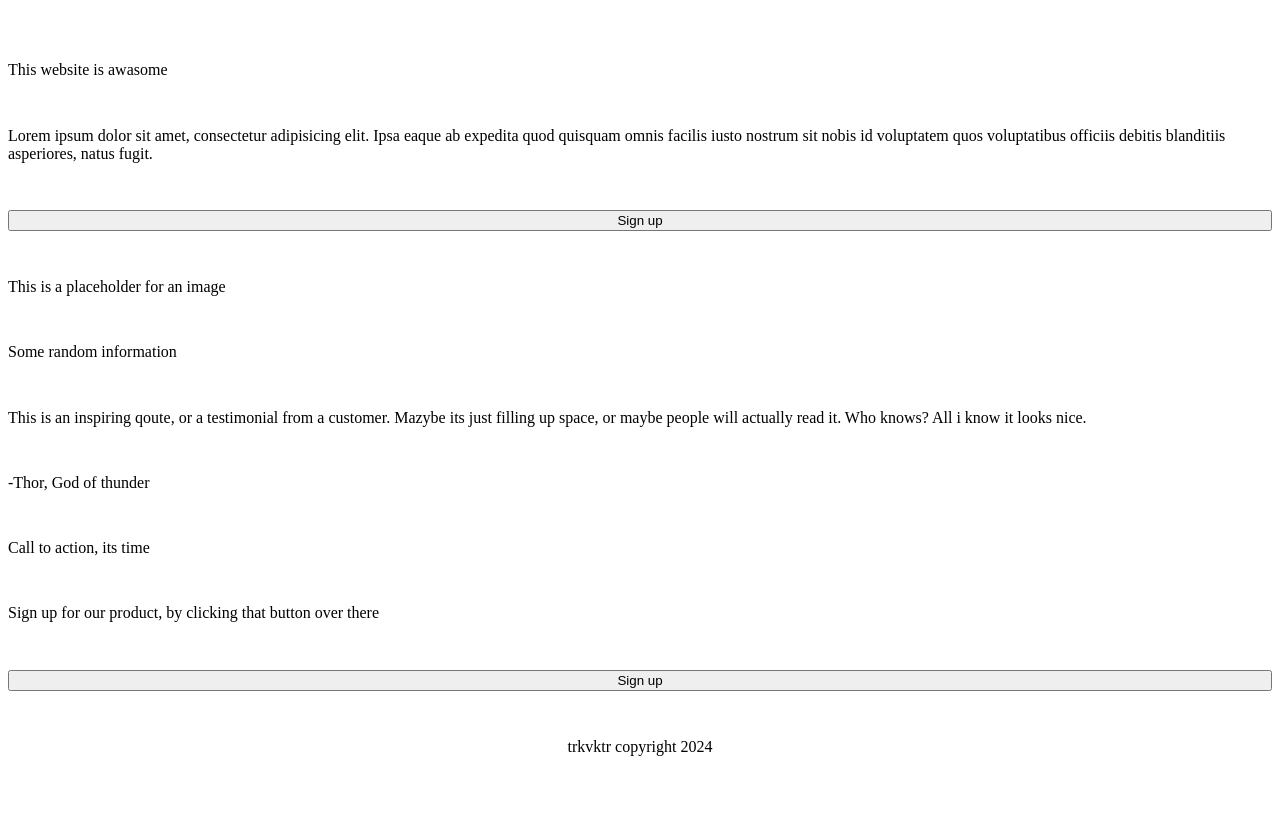
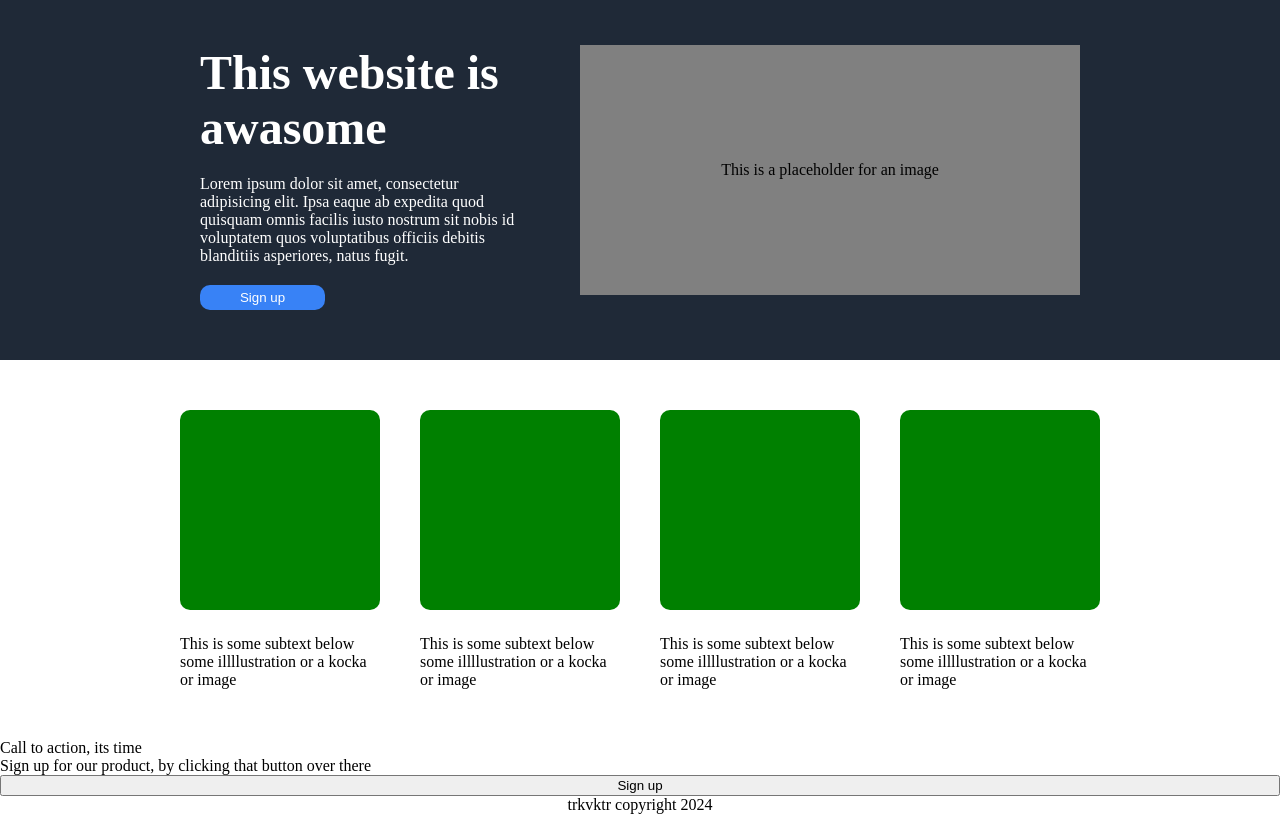
Before and after one commit to trkvktr/Landing-Page-trkvktr, a plain HTML site: page index.html in a window 1280 px wide. Shown: the part 52-866 px from the top of the page. Before the commit the page ends 816 px from the top, so only its background shows below. Drawn offline with Linux system fonts and the light colour scheme.

Commit message:
Html and css till the picture container\

```diff
--- a/index.html
+++ b/index.html
@@ -18,20 +18,42 @@
         </ul>
     </div>
 
-    <div>This website is awasome</div>
-    <div>Lorem ipsum dolor sit amet, consectetur adipisicing elit. Ipsa eaque ab expedita quod quisquam omnis facilis iusto nostrum sit nobis id voluptatem quos voluptatibus officiis debitis blanditiis asperiores, natus fugit.</div>
-    <button class="button">Sign up</button>
-
-    <div class="placeholder">This is a placeholder for an image</div>
+    <div class="hero">
+        <div class="hero-list">
+            <ul>
+                <li class="hero-text">This website is awasome</li>
+                <li class="lilorem">Lorem ipsum dolor sit amet, consectetur adipisicing elit. Ipsa eaque ab expedita quod quisquam omnis facilis iusto nostrum sit nobis id voluptatem quos voluptatibus officiis debitis blanditiis asperiores, natus fugit.</li>
+                <li><button class="signup-button">Sign up</button></li>
+            </ul>
+        </div>
+            <div class="placeholder">This is a placeholder for an image</div>
+    </div>
 
 
 
 
 
+    <div class="picture-section">
 
-    <div>Some random information</div>
-    <div>This is an inspiring qoute, or a testimonial from a customer. Mazybe its just filling up space, or maybe people will actually read it. Who knows? All i know it looks nice.</div>
-    <div>-Thor, God of thunder</div>
+        <div class="info">
+            <div class="negyzet"></div>
+            <div class="decription">This is some subtext below some illllustration or a kocka or image</div>
+        </div>
+        <div class="info">
+            <div class="negyzet"></div>
+            <div class="decription">This is some subtext below some illllustration or a kocka or image</div>
+        </div>
+        <div class="info">
+            <div class="negyzet"></div>
+            <div class="decription">This is some subtext below some illllustration or a kocka or image</div>
+        </div>
+        <div class="info">
+            <div class="negyzet"></div>
+            <div class="decription">This is some subtext below some illllustration or a kocka or image</div>
+        </div>
+
+    </div>
+
 
 
 
--- a/style.css
+++ b/style.css
@@ -2,24 +2,100 @@ body {
     height: 100vh;
     display: flex;
     flex-direction: column;
-    justify-content: space-between;
+    margin: 0px;
+}
+
+.header,
+.hero {
+    padding-left: 200px;
+    padding-right: 200px;
 }
 
 .header {
     display: flex;
     justify-content: space-between;
-    margin: 10px 50px 30px 50px;
+    align-items: center;
+    background-color: #1f2937;
+    padding: 10px;
+}
+
+.hero {
+    display: flex;
+    background-color: #1f2937;
+    padding: 50px;
+    padding-left: 200px;
+    padding-right: 200px;
+    flex: 0;
+}
+
+.hero-list {
+    display: flex;
+    justify-content: space-between;
+}
+
+.hero-text {
+    font-size: 48px;
+    font-weight: bolder;
+    color: white;
+}
+
+.lilorem {
+    color: white;
+}
+
+.placeholder {
+    display: flex;
+    justify-content: center;
+    align-items: center;
+    background-color: grey;
+    min-width: 500px;
+    max-width: 500px;
+    height: 250px;
+    margin-left: 50px;
+}
+
+.picture-section {
+    display: flex;
+    justify-content: center;
+    align-items: center;
+    gap: 40px;
+    padding-top: 50px;
+    padding-bottom: 50px;
+}
+
+.info {
+    max-width: 200px;
+}
+
+.negyzet {
+    width: 200px;
+    height: 200px;
+    background-color: green;
+    border-radius: 10px;
+    margin-bottom: 25px;
 }
 
 .hlogo {
     display: flex;
+    font-size: 24px;
+    color: white;
 }
 
+.header ul,
 ul {
     margin: 0px;
     padding: 0px;
+    gap: 20px;
+}
+
+.header ul {
     display: flex;
-    gap: 20px;
+}
+
+.hero ul {
+    display: flex;
+    flex-direction: column;
+    justify-content: space-between;
 }
 
 a {
@@ -37,3 +113,18 @@ li {
     justify-content: center;
     align-items: center;
 }
+
+.signup-button {
+    width: 125px;
+    height: 25px;
+    color: white;
+    background-color: #3882F6;
+    border-radius: 10px;
+    border: 0px;
+}
+
+.header,
+.hero {
+    padding-left: 200px;
+    padding-right: 200px;
+}
```
